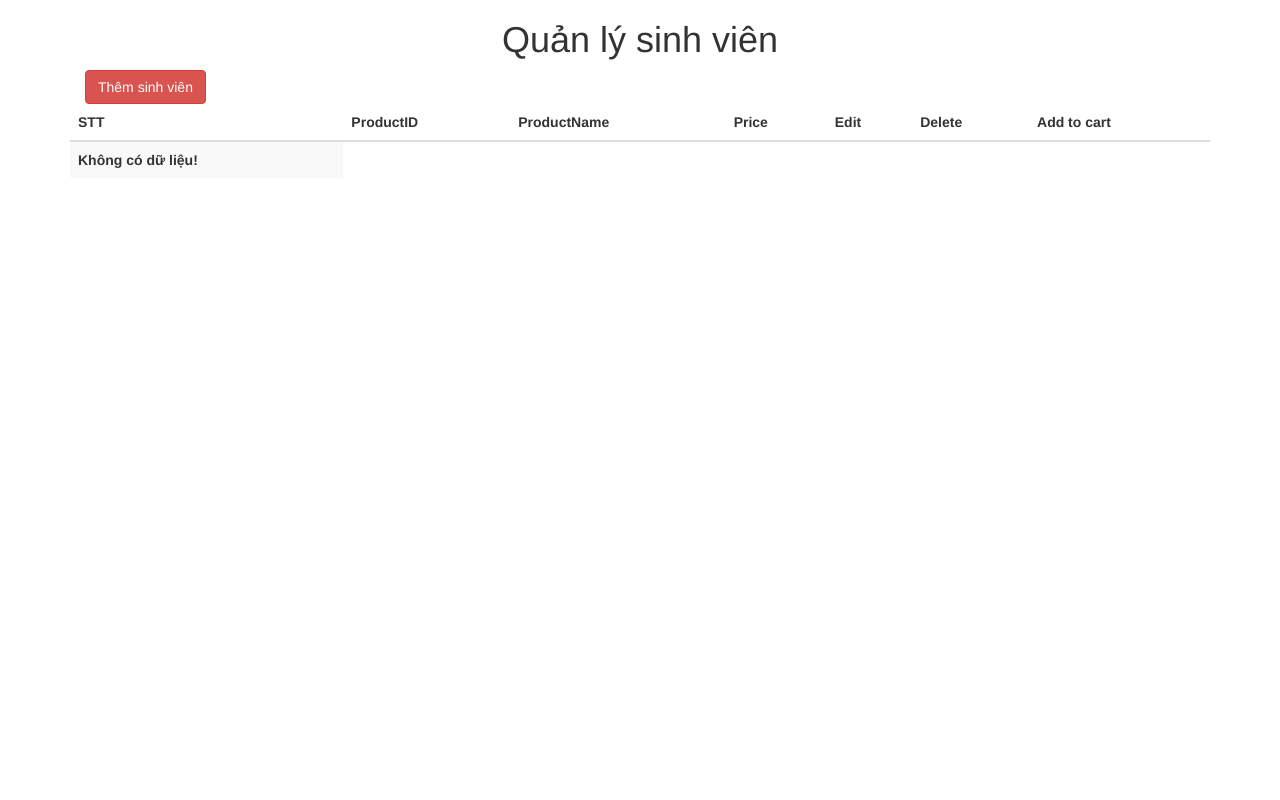
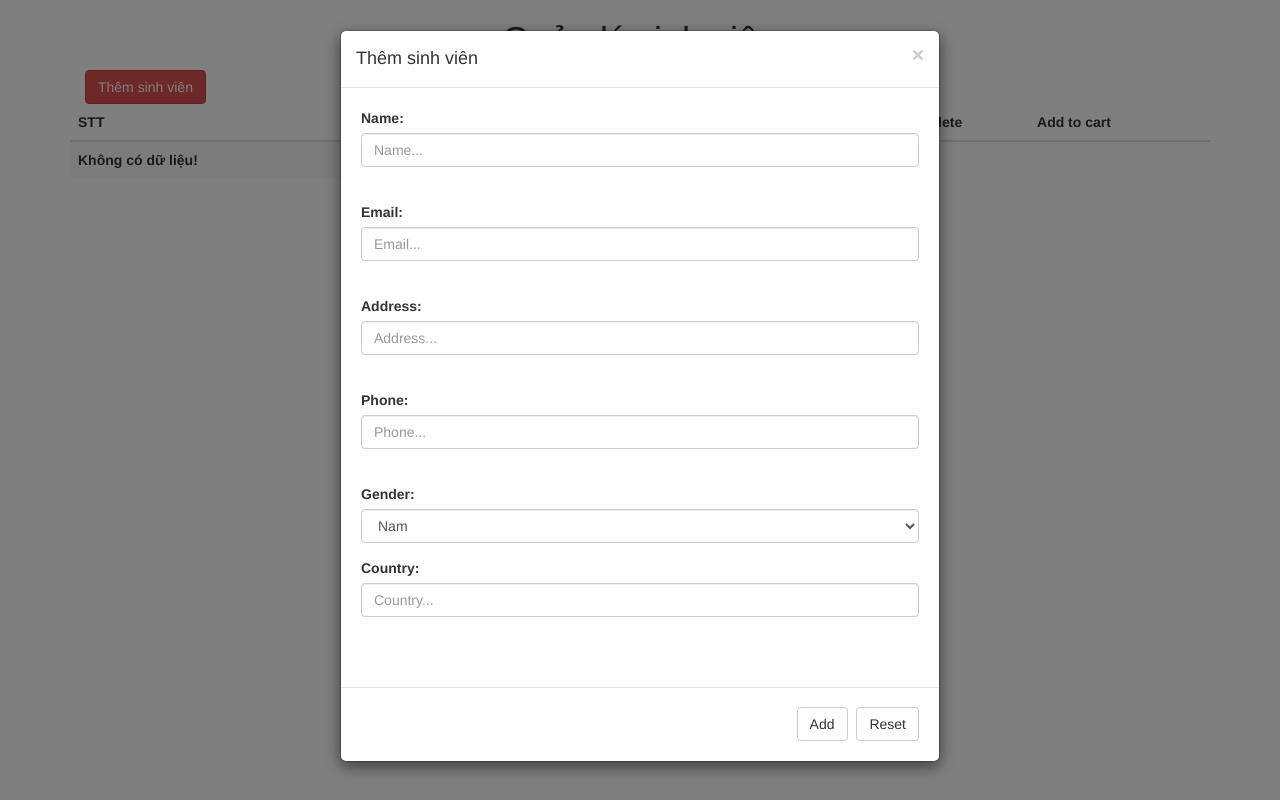
Before and after one commit to vubach2912/SMARTOSC-Assignment-4, a PHP site: page / in a window 1280 px wide, after a click on "Thêm sinh viên". Run offline with PHP 8.4, Linux system fonts and the light colour scheme; lists and menus that the app fills with data are empty; some libraries are stand-ins or nearby versions.

Commit message:
add student

```diff
--- a/application/view/v_add.php
+++ b/application/view/v_add.php
@@ -5,3 +5,92 @@
 </div>
 
 <br />
+
+<!--Modal add students-->
+<form action="" method="post" id="frmAdd_student">
+<div id="modal-add-student" class="modal fade" role="dialog">
+  <div class="modal-dialog">
+
+    <!-- Modal content-->
+    <div class="modal-content">
+		<div class="modal-header">
+		<button type="button" class="close" data-dismiss="modal" id="btnClose_student">&times;</button>
+		<h4 class="modal-title">Thêm sinh viên</h4>
+		</div>
+
+		<!--Body modal-->
+		<div class="modal-body">
+        	<div class="row">
+				<div class="col-xs-12 col-md-12">
+					<div class="form-group">
+					    <label for="txtName">Name: </label>
+					    <input type="text" class="form-control" name="txtName" class="txtName" id="txtName" placeholder="Name...">
+					    <label  class="error" for="txtName" style="color:red; padding:5px"></label><!--Hiện thị lỗi class=error-->
+					</div>
+				</div>
+			</div>
+
+			<div class="row">
+				<div class="col-xs-12 col-md-12">
+					<div class="form-group">
+					    <label for="txtEmail">Email: </label>
+					    <input type="text" class="form-control" name="txtEmail" class="txtEmail" id="txtEmail" placeholder="Email...">
+					    <label  class="error" for="txtEmail" style="color:red; padding:5px"></label><!--Hiện thị lỗi class=error-->
+					</div>
+				</div>
+			</div>
+
+			<div class="row">
+				<div class="col-xs-12 col-md-12">
+					<div class="form-group">
+					    <label for="txtAddress">Address: </label>
+					    <input type="text" class="form-control" name="txtAddress" class="txtAddress" id="txtAddress" placeholder="Address...">
+					    <label  class="error" for="txtAddress" style="color:red; padding:5px"></label><!--Hiện thị lỗi class=error-->
+					</div>
+				</div>
+			</div>
+
+			<div class="row">
+				<div class="col-xs-12 col-md-12">
+					<div class="form-group">
+					    <label for="txtPhone">Phone: </label>
+					    <input type="number" class="form-control" name="txtPhone" class="txtPhone" id="txtPhone" placeholder="Phone..." min="0" step="1">
+					    <label  class="error" for="txtPhone" style="color:red; padding:5px"></label><!--Hiện thị lỗi class=error-->
+					</div>
+				</div>
+			</div>
+
+			<div class="row">
+				<div class="col-xs-12 col-md-12">
+					<div class="form-group">
+					    <label for="slGender">Gender: </label>
+					    <select name="slGender" class="form-control" id="slGender">
+					    	<option value="1">Nam</option>
+					    	<option value="2">Nữ</option>
+					    	<option value="3">Khác</option>
+					    </select>
+					</div>
+				</div>
+			</div>
+
+			<div class="row">
+				<div class="col-xs-12 col-md-12">
+					<div class="form-group">
+					    <label for="txtCountry">Country: </label>
+					    <input type="text" class="form-control" name="txtCountry" class="txtCountry" id="txtCountry" placeholder="Country...">
+					    <label  class="error" for="txtCountry" style="color:red; padding:5px"></label><!--Hiện thị lỗi class=error-->
+					</div>
+				</div>
+			</div>
+		</div><!--Body modal-->
+
+
+		<div class="modal-footer">
+		<button type="submit" class="btn btn-default" id="btnAdd_student">Add</button>
+		<button type="reset" class="btn btn-default" id="btnClean_student">Reset</button>
+		</div>
+    </div>
+
+  </div>
+</div>
+</form><!--Modal add students-->
--- /dev/null
+++ b/asset/jquery/add.js
@@ -0,0 +1,48 @@
+$(document).ready(function(){
+	//Validate when click on add button in modal add student
+	$('#btnAdd_student').click(function(){
+		$('#frmAdd_student').validate({
+	        rules: {
+	          	txtName: {
+	            	required: true,
+	           		minlength: 6
+	        	},
+
+	        	txtEmail: {
+	            	required: true,
+	            	email: true
+	        	},
+
+	        	txtPhone: {
+	            	required: true,
+	            	minlength: 9,
+	            	maxlength: 11
+	        	},
+
+	        	txtCountry: {
+	        		required: true
+	        	},
+
+	        	txtAddress: {
+	        		required: true
+	        	}
+	        }
+      	});
+	});//Validate when click on add button in modal add student
+
+	//Khi ấn vào nút làm sạch trong modal thêm  product
+	$('#btnClean_student').click(function(){
+		$('.error').empty();
+	});
+
+	//Khi ấn vào nút close trong modal thêm product
+	$('#btnClose_student').click(function(){
+		$('.error').empty();
+		$('#txtName').val("");
+		$('#txtAddress').val("");
+		$('#txtPhone').val("");
+		$('#txtEmail').val("");
+		$('#slGender').val("1");
+		$('#txtCountry').val("");
+	});
+});
--- a/index.php
+++ b/index.php
@@ -9,13 +9,15 @@
 	<link rel="stylesheet"  href="asset/bootstrap/css/bootstrap.css">
 
 	<!--JQuery-->
-	<script src="asset/js/jquery.min.js"></script>
+	<script src="asset/jquery/jquery.min.js"></script>
 
 	<!--Bootstrap JS-->
 	<script src="asset/bootstrap/js/bootstrap.min.js"></script>
 
 	<!--JQquery validation-->
-	<script type="text/javascript" src="asset/js/jquery.validate.min.js"></script>
+	<script type="text/javascript" src="asset/jquery/jquery.validate.min.js"></script>
+
+	<script type="text/javascript" src="asset/jquery/add.js"></script>
 
 	</head>
 <body>
@@ -33,6 +35,7 @@
 		?>
 		<!--Add student-->
 
+		<br />
 
 		<!--Table Data-->
 		<?php
```
